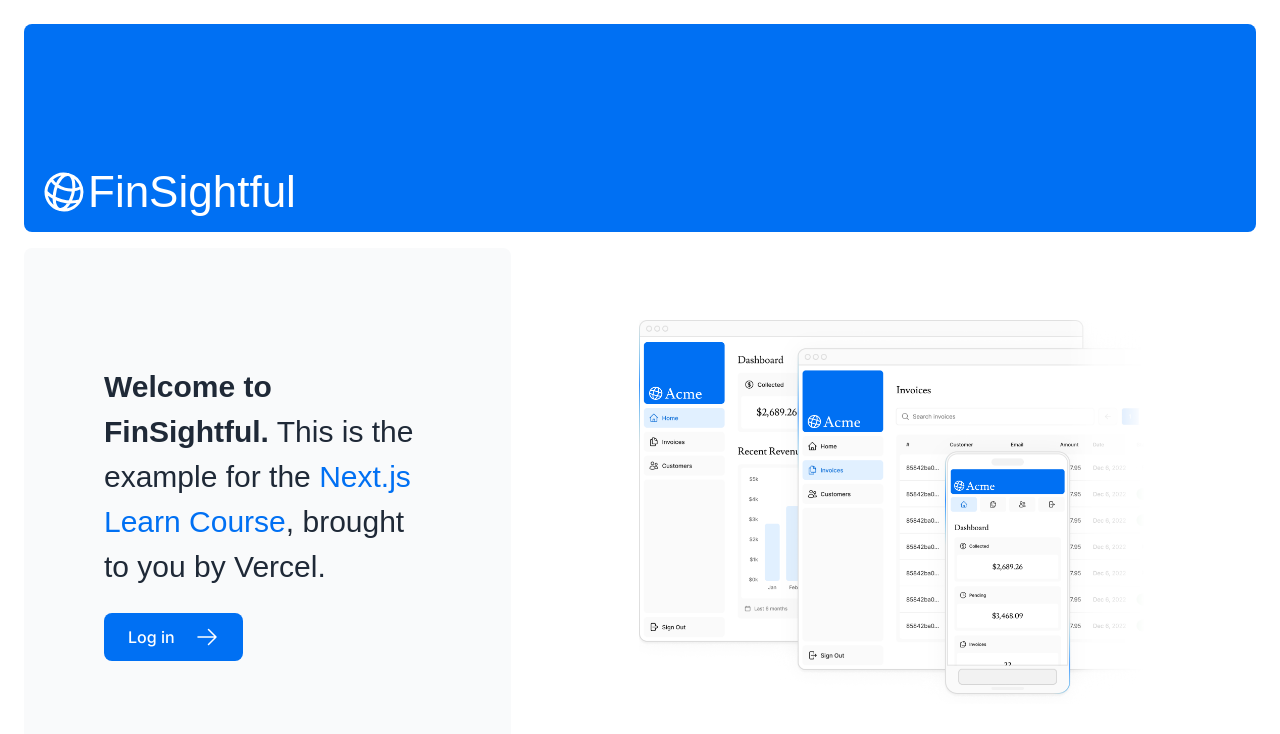
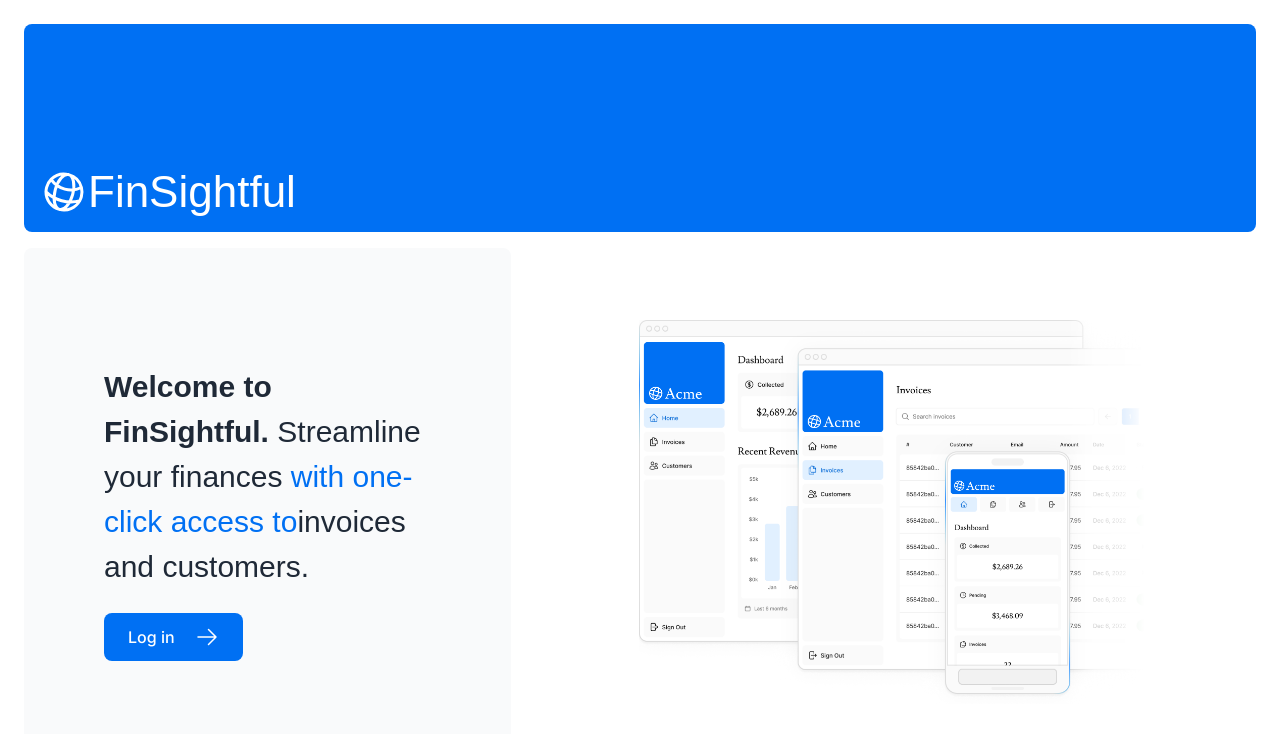
Before and after one commit to nikhil3009/FinancialDashboard, a Next.js app: page / in a window 1280 px wide. Shown: the top 734 px of the page. Built offline with nearby package versions, Linux system fonts and the light colour scheme; a web font is replaced by a local one.

Commit message:
changedInto

```diff
--- a/app/page.tsx
+++ b/app/page.tsx
@@ -15,11 +15,11 @@ export default function Page() {
           <p
             className={`${lusitana.className} text-xl text-gray-800 md:text-3xl md:leading-normal`}
           >
-            <strong>Welcome to FinSightful.</strong> This is the example for the{' '}
+            <strong>Welcome to FinSightful.</strong> Streamline your finances{' '}
             <a href="https://nextjs.org/learn/" className="text-blue-500">
-              Next.js Learn Course
+              with one-click access to
             </a>
-            , brought to you by Vercel.
+            invoices and customers.
           </p>
           <Link
             href="/login"
```
